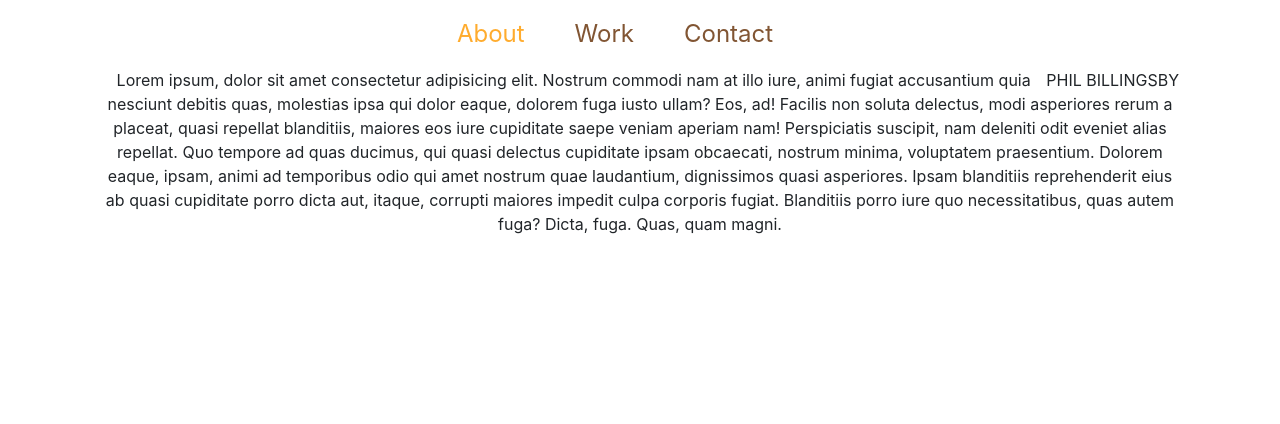
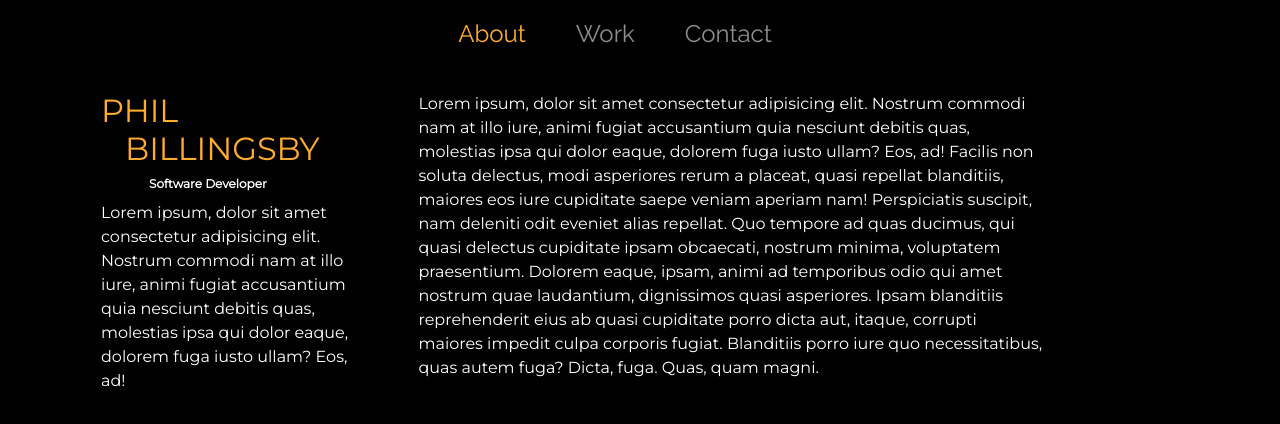
Before and after one commit to PBillingsby/PBillingsby.github.io, a React (Create React App) app: page / in a window 1280 px wide. Shown: the top 424 px of the page. Built offline with nearby package versions, Linux system fonts and the light colour scheme.

Commit message:
Add Transition for fade in effect

```diff
--- a/package.json
+++ b/package.json
@@ -8,9 +8,12 @@
     "@testing-library/user-event": "^7.1.2",
     "react": "^16.13.1",
     "react-dom": "^16.13.1",
+    "react-fade-in": "^1.1.1",
     "react-redux": "^7.2.1",
     "react-router-dom": "^5.2.0",
-    "react-scripts": "3.4.3"
+    "react-scripts": "3.4.3",
+    "react-transition": "^1.0.3",
+    "react-transition-group": "^4.4.1"
   },
   "scripts": {
     "start": "react-scripts start",
--- a/src/About.js
+++ b/src/About.js
@@ -3,8 +3,22 @@ import React from "react";
 const About = () => {
   return (
     <div>
-      <div className="float-right">PHIL BILLINGSBY</div>
-      <div className="text-center">
+      <div className="float-left w-25 mr-5 mb-5">
+        <h2 className="pt-4">
+          PHIL <div className="pl-4">BILLINGSBY</div>
+        </h2>
+        <sup className="ml-5">
+          <strong>Software Developer</strong>
+        </sup>
+        <p>
+          Lorem ipsum, dolor sit amet consectetur adipisicing elit. Nostrum
+          commodi nam at illo iure, animi fugiat accusantium quia nesciunt
+          debitis quas, molestias ipsa qui dolor eaque, dolorem fuga iusto
+          ullam? Eos, ad!
+        </p>
+      </div>
+      <br />
+      <div className="mx-auto w-75">
         Lorem ipsum, dolor sit amet consectetur adipisicing elit. Nostrum
         commodi nam at illo iure, animi fugiat accusantium quia nesciunt debitis
         quas, molestias ipsa qui dolor eaque, dolorem fuga iusto ullam? Eos, ad!
--- a/src/App.css
+++ b/src/App.css
@@ -1,5 +1,37 @@
+@import url("https://fonts.googleapis.com/css2?family=Montserrat&family=Raleway&display=swap");
+body {
+  color: white;
+  background-color: black;
+  font-family: Montserrat;
+}
 .link-style {
+  font-family: Raleway;
   font-size: 1.5em;
   margin-right: 50px;
-  color: #815533;
+  text-decoration: none;
+  color: #8d8d8d;
 }
+.link-style:hover {
+  color: white;
+}
+
+h2 {
+  color: rgb(255, 172, 46);
+}
+.fade-enter {
+  opacity: 0.01;
+}
+
+.fade-enter.fade-enter-active {
+  opacity: 1;
+  transition: opacity 100ms ease-in;
+}
+
+.fade-exit {
+  opacity: 1;
+}
+
+.fade-exit.fade-exit-active {
+  opacity: 0.01;
+  transition: opacity 100ms ease-in;
+}
--- a/src/App.js
+++ b/src/App.js
@@ -1,19 +1,20 @@
-import React from "react";
+import React, { Component } from "react";
 import { withRouter } from "react-router-dom";
-
 import Routes from "./Routes";
 import NavBar from "./NavBar";
 import "./App.css";
 
-function App() {
+class App extends Component {
+  render() {
     return (
-    <div className="container">
-      <header className="pt-3">
+      <div id="main" className="container">
+        <header className="mt-3">
           <NavBar />
         </header>
         <Routes />
       </div>
     );
   }
+}
 
 export default withRouter(App);
--- a/src/NavBar.js
+++ b/src/NavBar.js
@@ -8,21 +8,21 @@ const Navlink = () => {
         exact
         to="/"
         activeStyle={{ color: "rgb(255, 172, 46)" }}
-        className="link-style"
+        className="link-style text-decoration-none"
       >
         About
       </NavLink>
       <NavLink
         to="/work"
         activeStyle={{ color: "rgb(255, 172, 46)" }}
-        className="link-style"
+        className="link-style text-decoration-none"
       >
         Work
       </NavLink>
       <NavLink
         to="/contact"
         activeStyle={{ color: "rgb(255, 172, 46)" }}
-        className="link-style"
+        className="link-style text-decoration-none"
       >
         Contact
       </NavLink>
--- a/src/Routes.js
+++ b/src/Routes.js
@@ -1,13 +1,20 @@
 import React from "react";
-import { Switch, Route } from "react-router-dom";
+import { Switch, Route, withRouter } from "react-router-dom";
+import { TransitionGroup, CSSTransition } from "react-transition-group";
 
 import About from "./About";
 import Work from "./Work";
 import Contact from "./Contact";
-const Routes = () => {
+const Routes = ({ location }) => {
   return (
     <div className="p-3 mb-3 container">
-      <Switch>
+      <TransitionGroup className="transition-group">
+        <CSSTransition
+          classNames={"fade"}
+          key={location.key}
+          timeout={{ enter: 300, exit: 300 }}
+        >
+          <Switch location={location}>
             <Route exact path="/">
               <About />
             </Route>
@@ -18,8 +25,10 @@ const Routes = () => {
               <Contact />
             </Route>
           </Switch>
+        </CSSTransition>
+      </TransitionGroup>
     </div>
   );
 };
 
-export default Routes;
+export default withRouter(Routes);
--- a/src/Work.js
+++ b/src/Work.js
@@ -1,7 +1,26 @@
 import React from "react";
 
 const Work = () => {
-  return <div>Work</div>;
+  return (
+    <div>
+      <h4>Work</h4>
+      <p>
+        Lorem ipsum, dolor sit amet consectetur adipisicing elit. Nostrum
+        commodi nam at illo iure, animi fugiat accusantium quia nesciunt debitis
+        quas, molestias ipsa qui dolor eaque, dolorem fuga iusto ullam? Eos, ad!
+        Facilis non soluta delectus, modi asperiores rerum a placeat, quasi
+        repellat blanditiis, maiores eos iure cupiditate saepe veniam aperiam
+        nam! Perspiciatis suscipit, nam deleniti odit eveniet alias repellat.
+        Quo tempore ad quas ducimus, qui quasi delectus cupiditate ipsam
+        obcaecati, nostrum minima, voluptatem praesentium. Dolorem eaque, ipsam,
+        animi ad temporibus odio qui amet nostrum quae laudantium, dignissimos
+        quasi asperiores. Ipsam blanditiis reprehenderit eius ab quasi
+        cupiditate porro dicta aut, itaque, corrupti maiores impedit culpa
+        corporis fugiat. Blanditiis porro iure quo necessitatibus, quas autem
+        fuga? Dicta, fuga. Quas, quam magni.
+      </p>
+    </div>
+  );
 };
 
 export default Work;
```
Also changed, not shown: 1 other file (tests, documents, lock files or other folders). Lines whose indentation alone changed are shown as unchanged.
